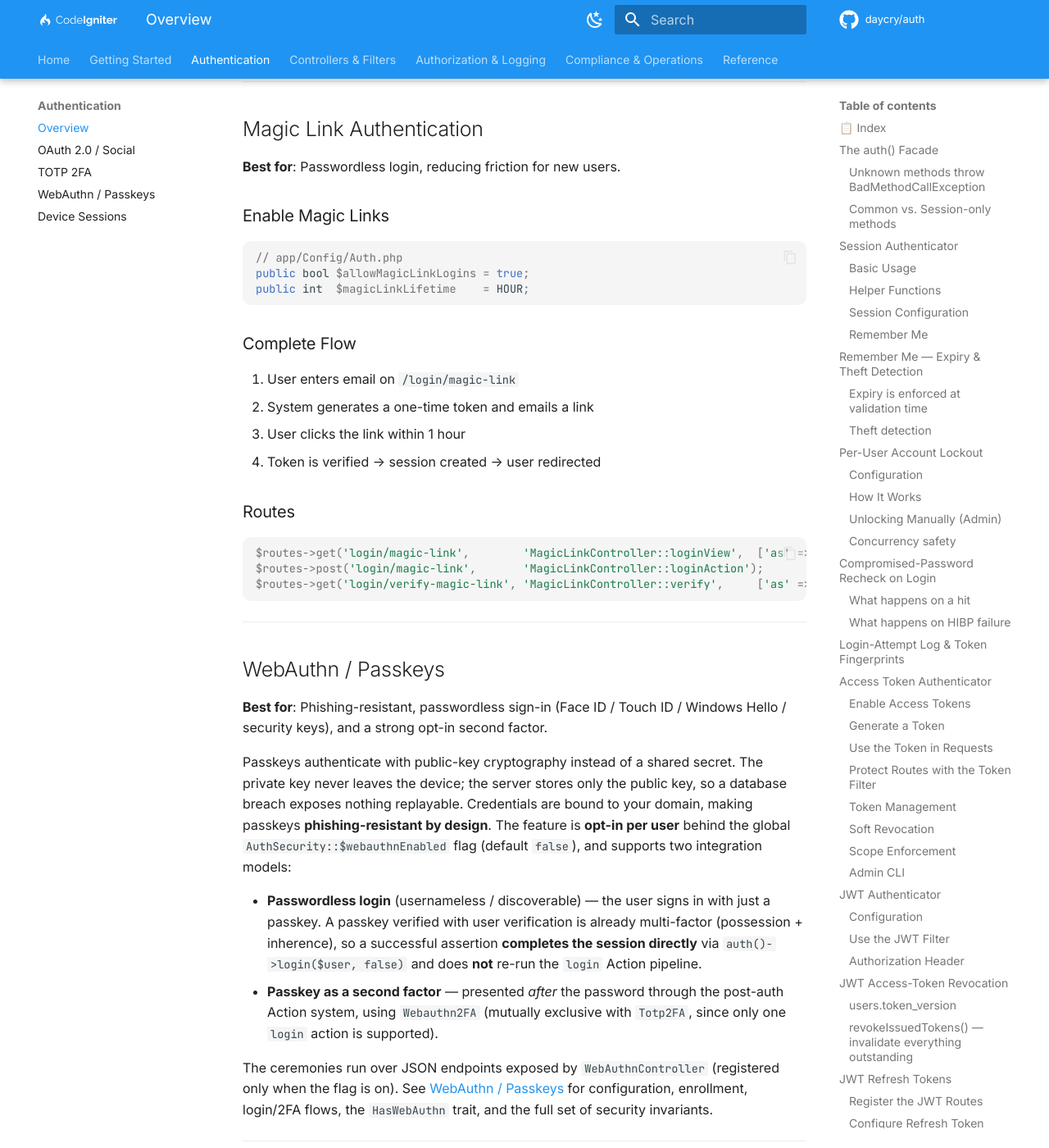
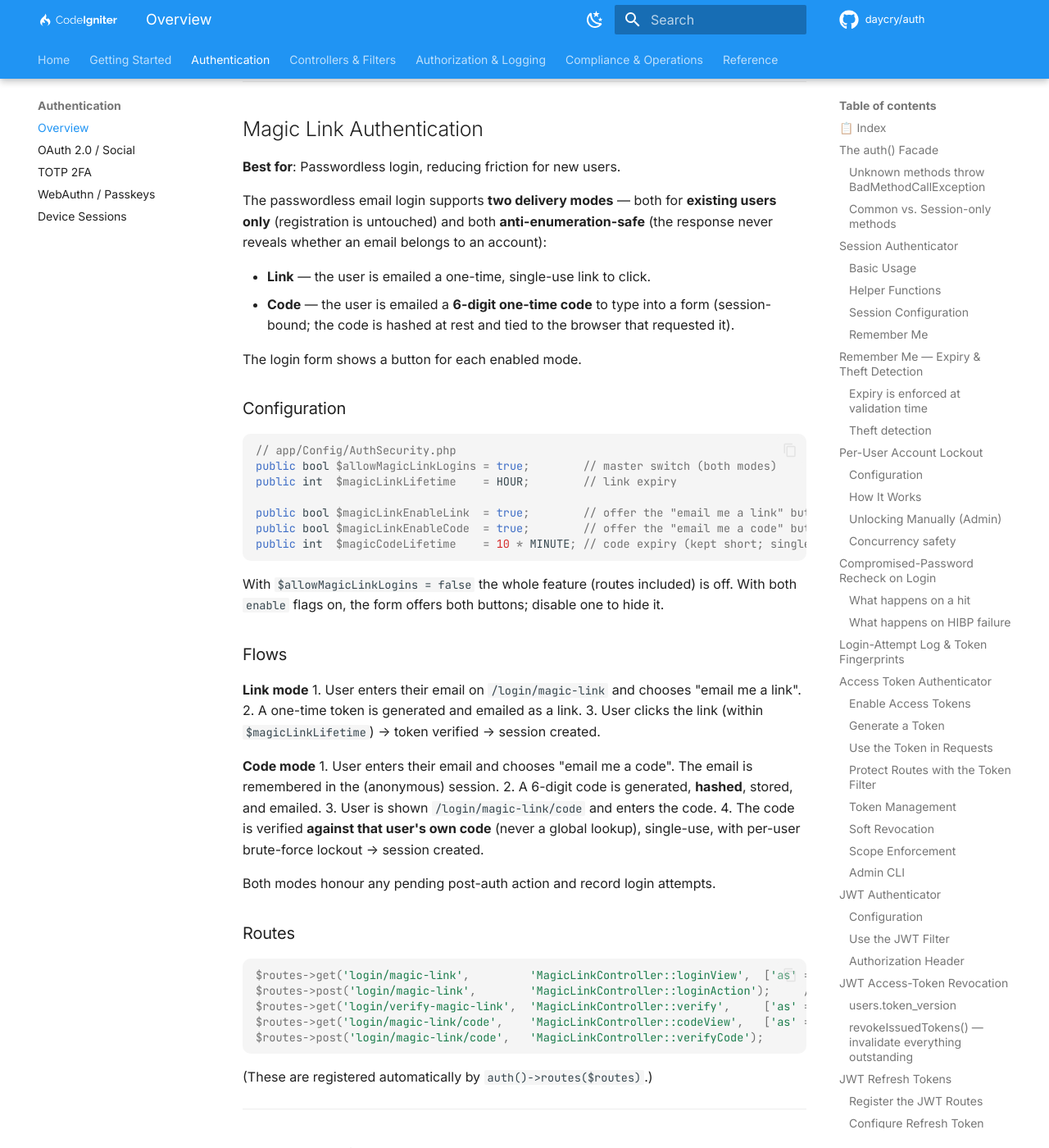
Before and after one commit to daycry/auth, an MkDocs documentation site: the page built from docs/03-authentication.md, in a window 1280 px wide and 1400 px high, scrolled down 15294 px. Shown: the whole window at 82% size. Built offline with MkDocs 1.6.1 and Material for MkDocs 9.7.7, drawn with Linux system fonts in a browser that asks for light colours; comment, search, counter and statistics services are not loaded.

Commit message:
docs(magic-code): document the code delivery mode + regenerate phpstan baseline
Extend the Magic Link docs with the two delivery modes (link/code), the
new AuthSecurity flags + magicCodeLifetime, the code flow and routes, and
the anti-enumeration / existing-users-only guarantees. Regenerate the
PHPStan baseline to absorb the CI4-plugin model() flag (verifyCode) and
the enum-value assertSame tautologies in the new test.

````diff
--- a/docs/03-authentication.md
+++ b/docs/03-authentication.md
@@ -630,28 +630,53 @@ async function apiFetch(url, options = {}) {
 
 **Best for**: Passwordless login, reducing friction for new users.
 
-### Enable Magic Links
+The passwordless email login supports **two delivery modes** — both for **existing users only** (registration is untouched) and both **anti-enumeration-safe** (the response never reveals whether an email belongs to an account):
+
+- **Link** — the user is emailed a one-time, single-use link to click.
+- **Code** — the user is emailed a **6-digit one-time code** to type into a form (session-bound; the code is hashed at rest and tied to the browser that requested it).
+
+The login form shows a button for each enabled mode.
+
+### Configuration
 
 ```php
-// app/Config/Auth.php
-public bool $allowMagicLinkLogins = true;
-public int  $magicLinkLifetime    = HOUR;
+// app/Config/AuthSecurity.php
+public bool $allowMagicLinkLogins = true;        // master switch (both modes)
+public int  $magicLinkLifetime    = HOUR;        // link expiry
+
+public bool $magicLinkEnableLink  = true;        // offer the "email me a link" button
+public bool $magicLinkEnableCode  = true;        // offer the "email me a code" button
+public int  $magicCodeLifetime    = 10 * MINUTE; // code expiry (kept short; single-use)
 ```
 
-### Complete Flow
+With `$allowMagicLinkLogins = false` the whole feature (routes included) is off. With both `enable` flags on, the form offers both buttons; disable one to hide it.
 
-1. User enters email on `/login/magic-link`
-2. System generates a one-time token and emails a link
-3. User clicks the link within 1 hour
-4. Token is verified → session created → user redirected
+### Flows
+
+**Link mode**
+1. User enters their email on `/login/magic-link` and chooses "email me a link".
+2. A one-time token is generated and emailed as a link.
+3. User clicks the link (within `$magicLinkLifetime`) → token verified → session created.
+
+**Code mode**
+1. User enters their email and chooses "email me a code". The email is remembered in the (anonymous) session.
+2. A 6-digit code is generated, **hashed**, stored, and emailed.
+3. User is shown `/login/magic-link/code` and enters the code.
+4. The code is verified **against that user's own code** (never a global lookup), single-use, with per-user brute-force lockout → session created.
+
+Both modes honour any pending post-auth action and record login attempts.
 
 ### Routes
 
 ```php
-$routes->get('login/magic-link',        'MagicLinkController::loginView',  ['as' => 'magic-link']);
-$routes->post('login/magic-link',       'MagicLinkController::loginAction');
-$routes->get('login/verify-magic-link', 'MagicLinkController::verify',     ['as' => 'verify-magic-link']);
+$routes->get('login/magic-link',         'MagicLinkController::loginView',  ['as' => 'magic-link']);
+$routes->post('login/magic-link',        'MagicLinkController::loginAction');     // delivery=link|code
+$routes->get('login/verify-magic-link',  'MagicLinkController::verify',     ['as' => 'verify-magic-link']);  // link mode
+$routes->get('login/magic-link/code',    'MagicLinkController::codeView',   ['as' => 'magic-link-code']);    // code form
+$routes->post('login/magic-link/code',   'MagicLinkController::verifyCode');                                 // code verify
 ```
+
+(These are registered automatically by `auth()->routes($routes)`.)
 
 ---
 
````
Also changed, not shown: 1 other file.
